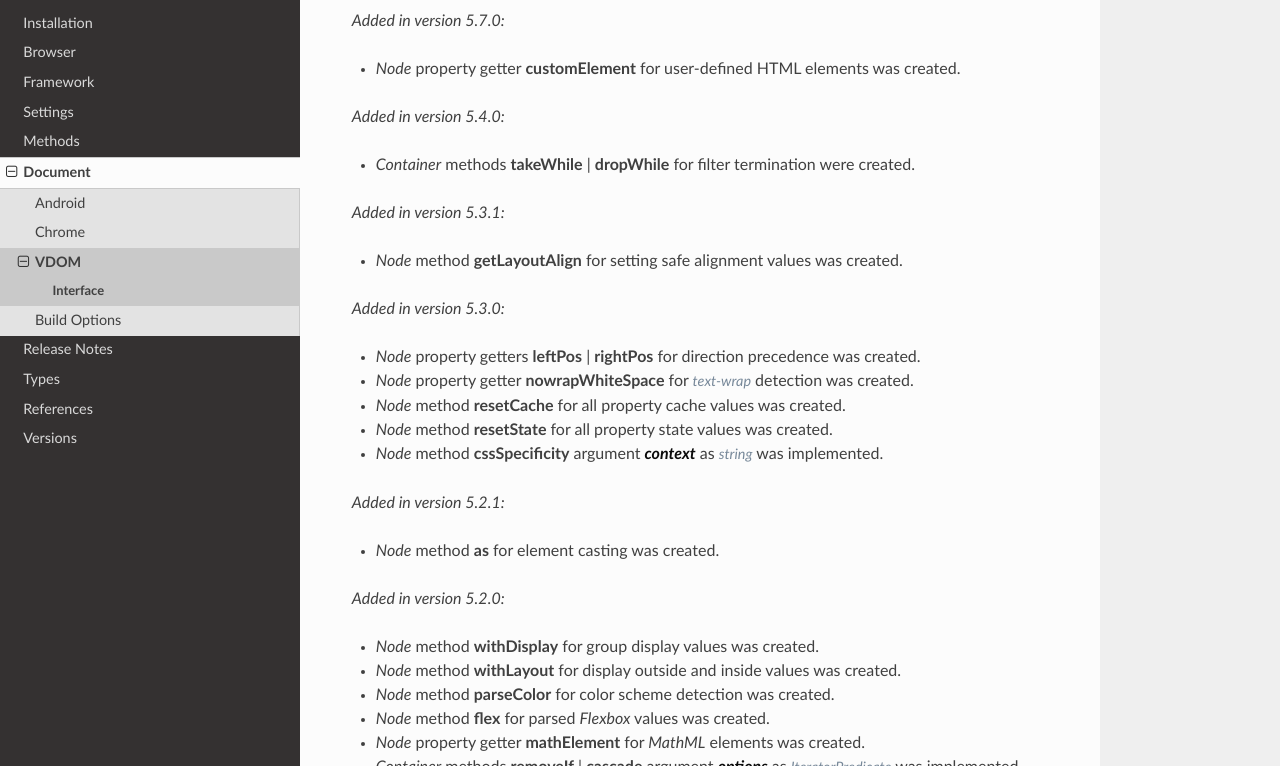
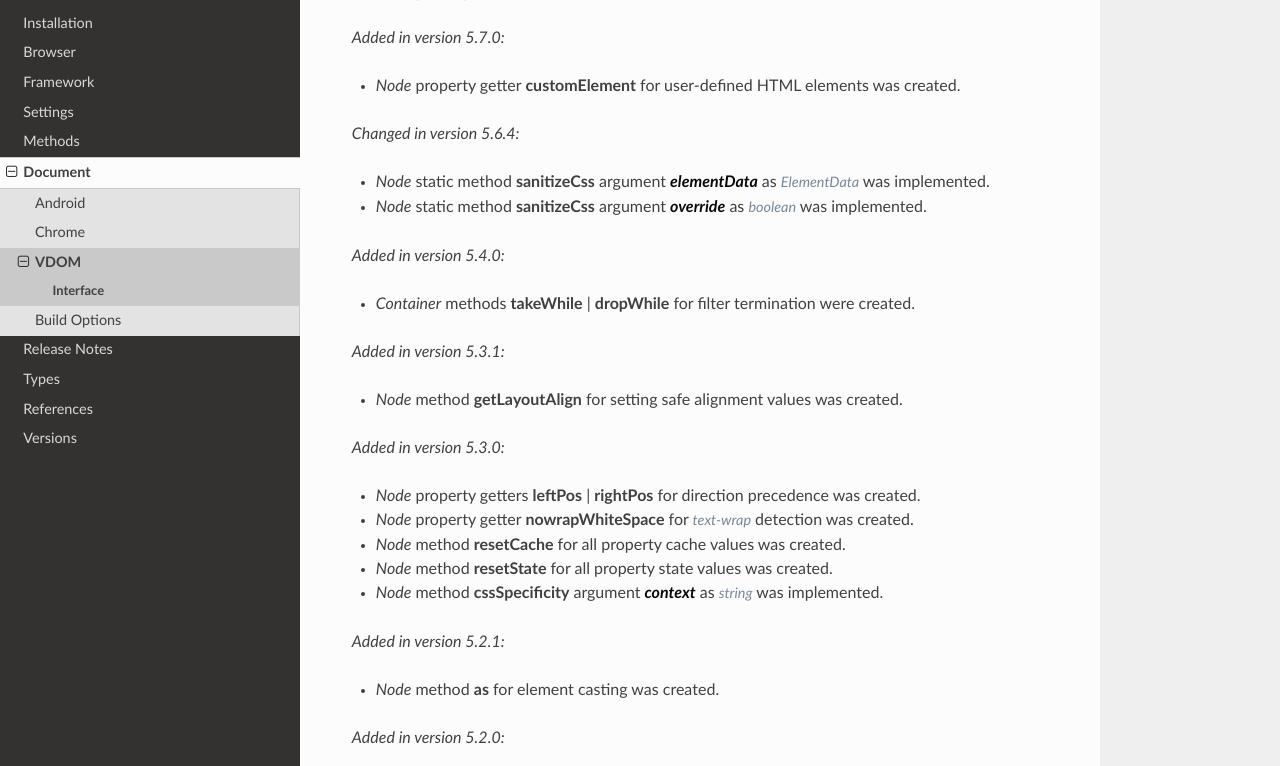
Before and after one commit to anpham6/android-docs, a Sphinx documentation site: the page built from source/document/vdom/interface.rst, in a window 1280 px wide and 900 px high, scrolled down 4101 px, cut to the strip 134-900 px from the top of the window. Built offline with Sphinx 7.4.7 and the Read the Docs theme 3.1.0, drawn with Linux system fonts in a browser that asks for light colours; some of the changed text lies outside the part shown.

```diff
--- a/source/document/vdom/interface.rst
+++ b/source/document/vdom/interface.rst
@@ -37,7 +37,8 @@ Interface
   class Node extends Container<Node> {
       static readonly TEXT_STYLE: string[];
       static boxValueOf(node: Node, attr: BoxModelAttr, options?: CssUnitOptions): number;
-      static sanitizeCss(element: HTMLElement, input: CssStyleMap, writingMode?: string, output?: CssStyleMap): CssStyleMap;
+      static sanitizeCss(element: HTMLElement, input: CssStyleMap, writingMode: string | undefined, output: CssStyleMap | undefined, elementData: ElementData | undefined): CssStyleMap;
+      static sanitizeCss(element: HTMLElement, input: CssStyleMap, writingMode?: string, output?: CssStyleMap, override?: boolean | ElementData): CssStyleMap;
       readonly id: number;
       readonly sessionId: string;
       setParent(parent: Node | null, depth?: number, index?: number): void;
@@ -251,6 +252,11 @@ Changelog
 
   - *Node* property getter **customElement** for user-defined HTML elements was created.
 
+.. versionchanged:: 5.6.4
+
+  - *Node* static method **sanitizeCss** argument :target:`elementData` as :alt:`ElementData` was implemented.
+  - *Node* static method **sanitizeCss** argument :target:`override` as :alt:`boolean` was implemented.
+
 .. versionadded:: 5.4.0
 
   - *Container* methods **takeWhile** | **dropWhile** for filter termination were created.
--- a/source/release_notes/5.6.4.rst
+++ b/source/release_notes/5.6.4.rst
@@ -27,7 +27,8 @@ CHANGED
   :caption: squared.base
 
   class Node {
-      static sanitizeCss(element: HTMLElement, input: CssStyleMap, writingMode?: string, output?: CssStyleMap, elementData?: ElementData | null): CssStyleMap; // elementData
+      static sanitizeCss(element: HTMLElement, input: CssStyleMap, writingMode: string | undefined, output: CssStyleMap | undefined, elementData: ElementData | undefined): CssStyleMap; // elementData
+      static sanitizeCss(element: HTMLElement, input: CssStyleMap, writingMode?: string, output?: CssStyleMap, override?: boolean | ElementData): CssStyleMap; // override
   }
 
 .. code-block::
```
Also changed, not shown: other parts of source/document/vdom/interface.rst (+1 -1 lines), source/document/android/interface.rst (+6 -1 lines).
